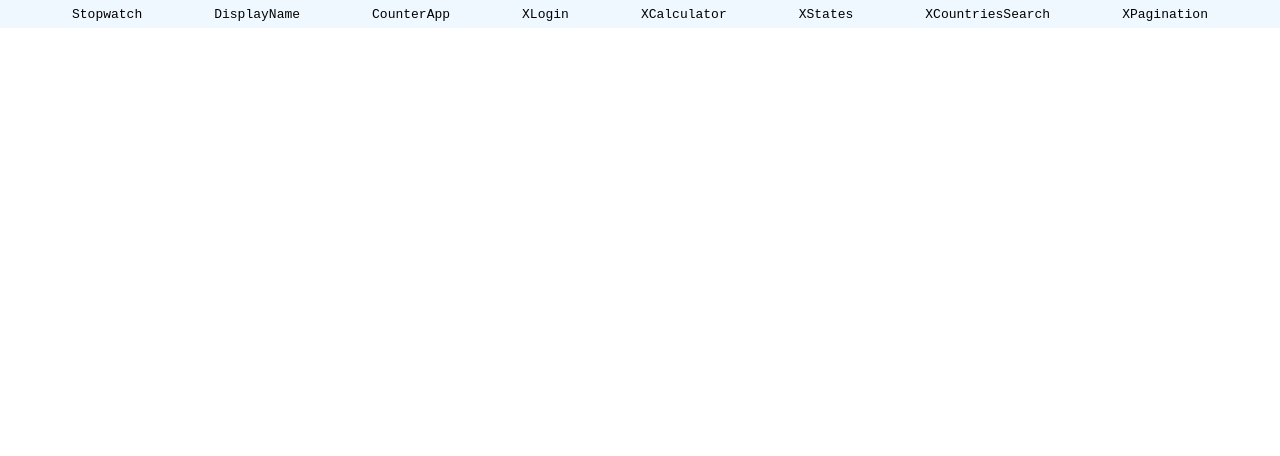
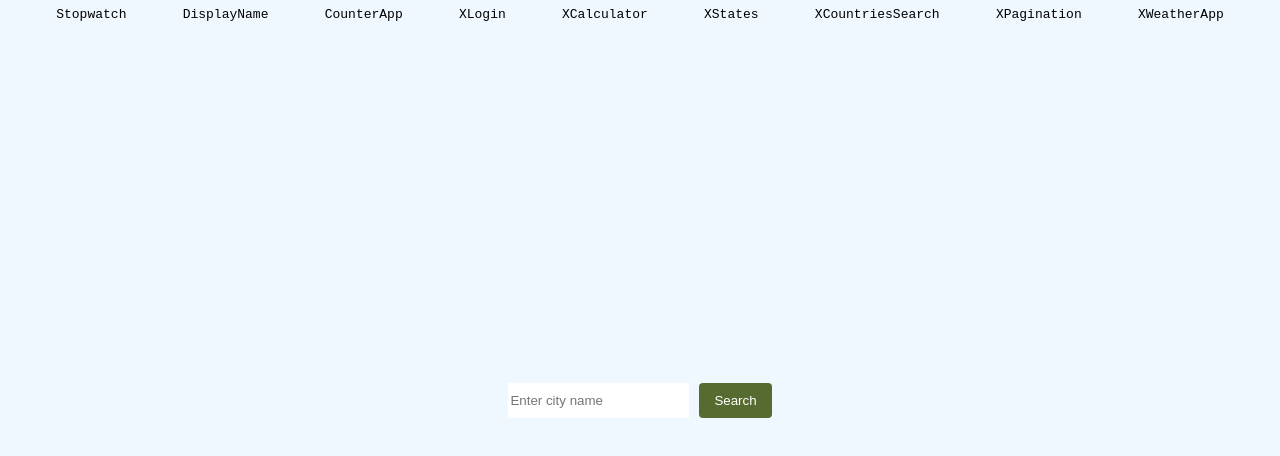
Before and after one commit to Sujitpandey1409/XStopwatch-, a React (Create React App) app: page /XWeatherApp in a window 1280 px wide. Shown: the top 456 px of the page. Built offline with nearby package versions, Linux system fonts and the light colour scheme.

Commit message:
added weather App with styling

```diff
--- a/src/App.js
+++ b/src/App.js
@@ -10,6 +10,7 @@ import Calculator from "./Pages/Calculator";
 import States from "./Pages/XStates";
 import XCountriesSearch from "./Pages/XCountriesSearch";
 import Xpagination from "./Pages/Xpagination";
+import XWeatherApp from "./Pages/XWeatherApp";
 
 function App() {
   return (
@@ -25,6 +26,7 @@ function App() {
         <Route path='/XStates' element={<States />}/>
         <Route path='/XCountriesSearch' element={<XCountriesSearch />}/>
         <Route path='/XPagination' element={<Xpagination />}/>
+        <Route path="/XWeatherApp" element={<XWeatherApp/>}/>
       </Routes>
     </div>
     </>
--- a/src/Components/Navbar.jsx
+++ b/src/Components/Navbar.jsx
@@ -13,6 +13,7 @@ const Nav = () => {
       <p onClick={()=>{Navigate('/XStates')}} >XStates</p>
       <p onClick={()=>{Navigate('/XCountriesSearch')}} >XCountriesSearch</p>
       <p onClick={()=>{Navigate('/XPagination')}} >XPagination</p>
+      <p onClick={()=>{Navigate('/XWeatherApp')}} >XWeatherApp</p>
     </div>
   );
 };
--- /dev/null
+++ b/src/Components/WeatherCard.css
@@ -0,0 +1,7 @@
+.weather-card{
+    padding: 20px 40px;
+    border: none;
+    border-radius: 7px;
+    background-color: white;
+    box-shadow: 0px 5px 10px rgba(0, 0, 0, 0.1);
+}
--- /dev/null
+++ b/src/Components/WeatherCard.jsx
@@ -0,0 +1,12 @@
+import React from 'react';
+import './WeatherCard.css'
+const WeatherCard = ({title, value}) => {
+    return (
+        <div className="weather-card">
+            <h4>{title}</h4>
+            <p>{value}</p>
+        </div>
+     );
+}
+
+export default WeatherCard;
--- /dev/null
+++ b/src/Pages/XWeatherApp.css
@@ -0,0 +1,31 @@
+.XWeatherApp {
+    display: flex;
+    flex-direction: column;
+    gap: 20px;
+    align-items: center;
+    justify-content: center;
+}
+body{
+    background-color: aliceblue;
+}
+
+.inputButtonContainer {
+    display: flex;
+    gap: 10px;
+}
+
+.weatherCardContainer {
+    display: flex;
+    gap: 40px;
+}
+
+.XWeatherApp button {
+    padding: 10px 15px;
+    border: none;
+    border-radius: 4px;
+    background-color: darkolivegreen;
+    color: white;
+}
+.XWeatherApp input{
+    border: none;
+}
--- /dev/null
+++ b/src/Pages/XWeatherApp.jsx
@@ -0,0 +1,53 @@
+import React, { useState } from "react";
+import WeatherCard from "../Components/WeatherCard";
+import axios from "axios";
+import "./XWeatherApp.css";
+const XWeatherApp = () => {
+  const [weatherData, setWeatherData] = useState();
+  const [text, setText] = useState();
+  const [isLoading, setIsloading] = useState(false);
+  const handleSearch = async () => {
+    setIsloading(true);
+    try {
+      const response = await axios.get(
+        `https://api.weatherapi.com/v1/current.json?key=4668799b83334189bc674043232612&q=${text}`
+      );
+      const { temp_c, humidity, condition, wind_kph } = await response.data
+        .current;
+      setWeatherData([
+        { title: "Temperature", value: temp_c + "°C/" },
+        { title: "Humidity", value: humidity + "%" },
+        { title: "Condition", value: condition.text },
+        { title: "Wind Speed", value: wind_kph + " km/h" },
+      ]);
+    } catch (e) {
+      console.error(e);
+      alert("Failed to fetch weather data");
+    }
+    setIsloading(false);
+  };
+
+  return (
+    <div className="XWeatherApp">
+      <div className="inputButtonContainer">
+        <input
+          type="text"
+          placeholder="Enter city name"
+          onChange={(e) => setText(e.target.value)}
+        ></input>
+        <button onClick={handleSearch}>Search</button>
+      </div>
+      {isLoading && <p>Loading data...</p>}
+      {/* {weatherData&&<div className="weatherCardContainer"><WeatherCard weatherData={weatherData} /></div>} */}
+      {weatherData && (
+        <div className="weatherCardContainer">
+          {weatherData.map((el, i) => {
+            return <WeatherCard key={i} title={el.title} value={el.value} />;
+          })}
+        </div>
+      )}
+    </div>
+  );
+};
+
+export default XWeatherApp;
```
